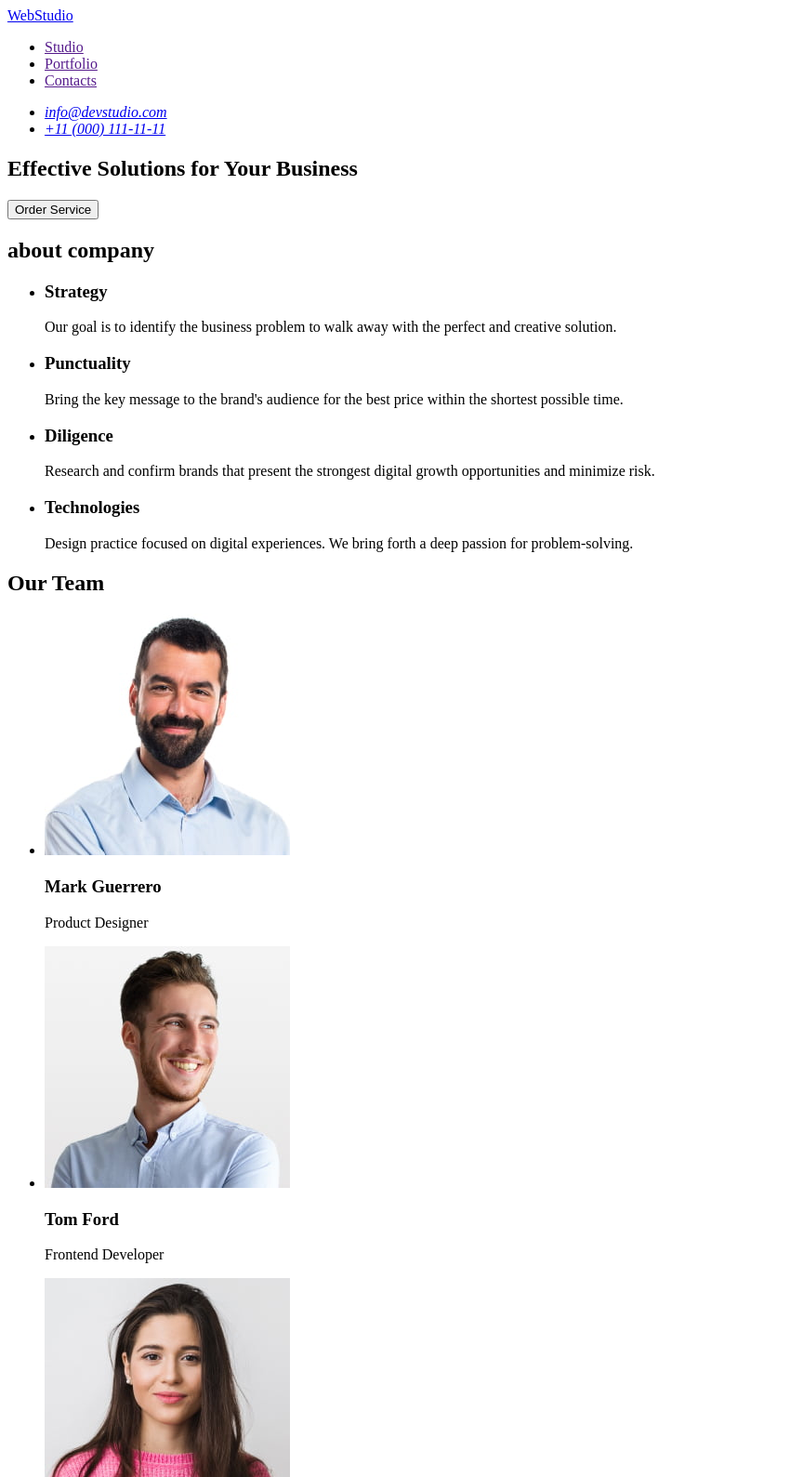
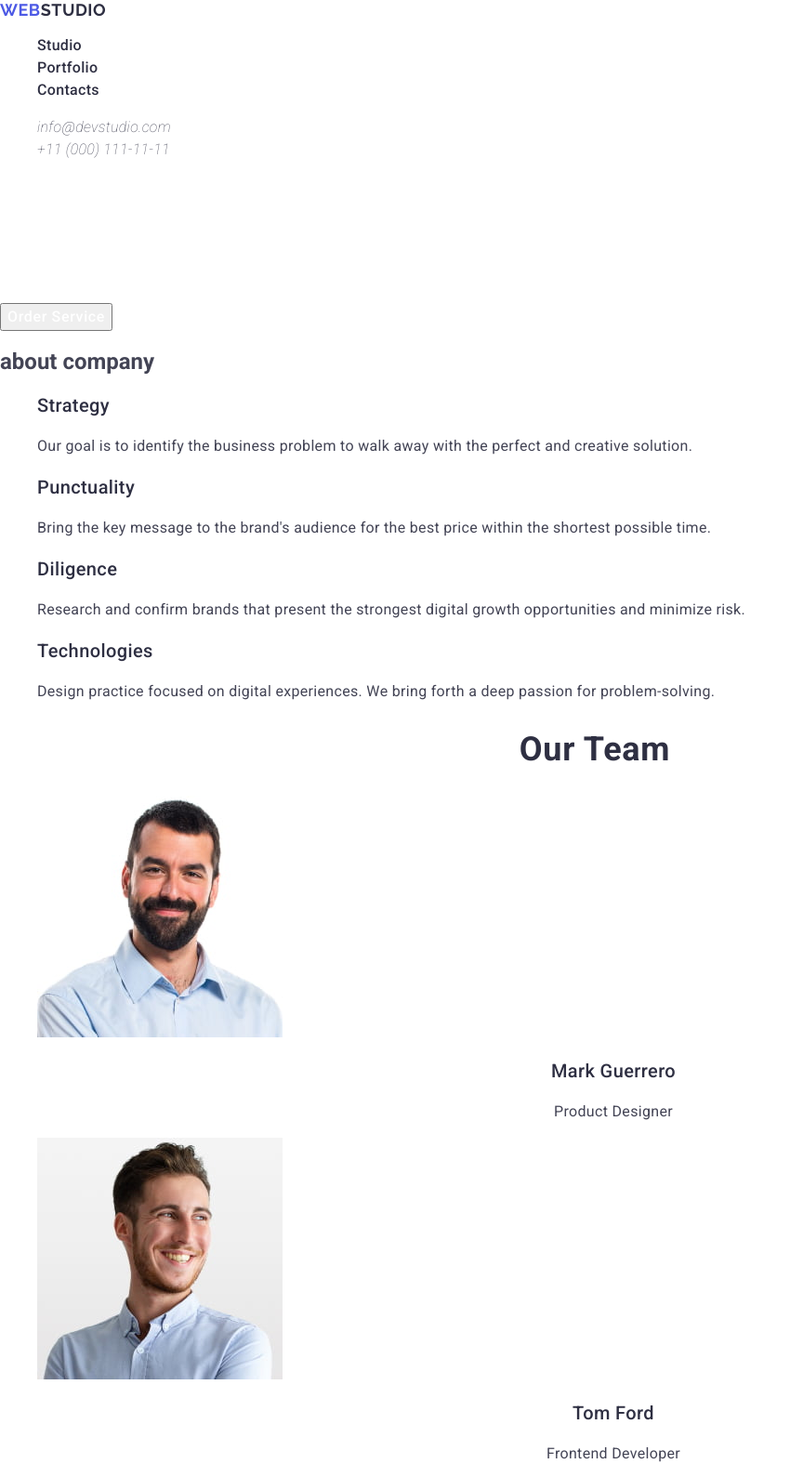
Before and after one commit to Shengeen/goit-markup-hw-02, a plain HTML site: page index.html in a window 1280 px wide. Shown: the top 1589 px of the page at 93% size, without its empty margins (0-864 px from the left). Drawn offline with nearby package versions, Linux system fonts and the light colour scheme.

Commit message:
homework2

```diff
--- /dev/null
+++ b/css/styles.css
@@ -0,0 +1,142 @@
+/* =========Common styles */
+ul,
+li {
+  list-style-type: none;
+}
+
+a {
+  color: inherit;
+  text-decoration: none;
+}
+
+button {
+  cursor: pointer;
+}
+
+body {
+  font-family: "Roboto", sans-serif;
+  color: #434455;
+  background-color: #fff;
+}
+/* ========= /Common styles */
+
+/* ========= Page header */
+.page-logo {
+  font-family: "Raleway", sans-serif;
+  font-weight: 700;
+  font-size: 18px;
+  line-height: 1.16667;
+  letter-spacing: 0.03em;
+  text-transform: uppercase;
+  color: #2e2f42;
+}
+.logo-other-color {
+  color: #4d5ae5;
+}
+.menu {
+  font-weight: 500;
+  font-size: 16px;
+  line-height: 1.5;
+  letter-spacing: 0.02em;
+  color: #2e2f42;
+}
+.page-address {
+  font-size: 16px;
+  line-height: 1.5;
+  letter-spacing: 0.02em;
+}
+/* ========= /Page header */
+
+/* ========= Hero section */
+.main-headline {
+  font-weight: 700;
+  font-size: 56px;
+  line-height: 1.07143;
+  letter-spacing: 0.02em;
+  text-align: center;
+  color: #fff;
+}
+.main-button {
+  font-weight: 500;
+  font-size: 16px;
+  line-height: 1.5;
+  letter-spacing: 0.04em;
+  color: #fff;
+}
+
+.second-section-headline {
+  font-weight: 500;
+  font-size: 20px;
+  line-height: 1.2;
+  letter-spacing: 0.02em;
+  color: #2e2f42;
+}
+.second-section-text {
+  font-weight: 400;
+  font-size: 16px;
+  line-height: 1.5;
+  letter-spacing: 0.02em;
+}
+.third-section-headline {
+  font-weight: 700;
+  font-size: 36px;
+  line-height: 1.11111;
+  letter-spacing: 0.02em;
+  text-align: center;
+  color: #2e2f42;
+}
+.people-names {
+  font-weight: 500;
+  font-size: 20px;
+  line-height: 1.2;
+  letter-spacing: 0.02em;
+  text-align: center;
+  color: #2e2f42;
+}
+.people-job {
+  font-size: 16px;
+  line-height: 1.5;
+  letter-spacing: 0.02em;
+  text-align: center;
+}
+.fourth-section {
+  font-weight: 700;
+  font-size: 36px;
+  line-height: 1.11111;
+  letter-spacing: 0.02em;
+  text-align: center;
+  color: #2e2f42;
+}
+.portfolio-sections {
+  font-weight: 500;
+  font-size: 20px;
+  line-height: 1.2;
+  letter-spacing: 0.02em;
+  color: #2e2f42;
+}
+.portfolio-text {
+  font-size: 16px;
+  line-height: 1.5;
+  letter-spacing: 0.02em;
+}
+/* ========= /Hero section */
+/* ========= /Footer section */
+.footer-logo {
+  font-family: "Raleway", sans-serif;
+  font-weight: 700;
+  font-size: 18px;
+  line-height: 1.16667;
+  letter-spacing: 0.03em;
+  text-transform: uppercase;
+  color: #f4f4fd;
+}
+.footer-logo-other-color {
+  color: #4d5ae5;
+}
+.footer-text {
+  font-size: 16px;
+  line-height: 1.5;
+  letter-spacing: 0.02em;
+  color: #f4f4fd;
+}
+/* ========= /Footer section */
--- a/index.html
+++ b/index.html
@@ -4,114 +4,205 @@
     <meta charset="UTF-8" />
     <meta name="viewport" content="width=device-width, initial-scale=1.0" />
     <title>WebStudio</title>
+    <link rel="preconnect" href="https://fonts.googleapis.com" />
+    <link rel="preconnect" href="https://fonts.gstatic.com" crossorigin />
+    <link
+      href="https://fonts.googleapis.com/css2?family=Raleway:wght@700&family=Roboto:ital,wght@0,400;0,500;0,700;1,100&display=swap"
+      rel="stylesheet"
+    />
+    <link
+      rel="stylesheet"
+      href="https://cdnjs.cloudflare.com/ajax/libs/modern-normalize/3.0.1/modern-normalize.min.css"
+    />
+    <link rel="stylesheet" href="./css/styles.css" />
   </head>
   <body>
     <!-- Page header -->
-    <header>
-      <nav>
-        <a href="./index.html"> WebStudio </a>
-        <ul>
-          <li><a href="">Studio</a></li>
-          <li><a href="">Portfolio</a></li>
-          <li><a href="">Contacts</a></li>
+    <header class="page-header">
+      <nav class="page-navigation">
+        <a class="page-logo" href="./index.html">
+          <span class="logo-other-color">Web</span>Studio
+        </a>
+        <ul class="menu">
+          <li class="menu-list"><a class="menu-link" href="">Studio</a></li>
+          <li class="menu-list"><a class="menu-link" href="">Portfolio</a></li>
+          <li class="menu-list"><a class="menu-link" href="">Contacts</a></li>
         </ul>
       </nav>
-      <address>
-        <ul>
-          <li><a href="mailto:info@devstudio.com">info@devstudio.com</a></li>
-          <li><a href="tel:+110001111111">+11 (000) 111-11-11</a></li>
+      <address class="page-address">
+        <ul class="address-menu">
+          <li class="address-list">
+            <a class="address-link" href="mailto:info@devstudio.com"
+              >info@devstudio.com</a
+            >
+          </li>
+          <li class="address-list">
+            <a class="address-link" href="tel:+110001111111"
+              >+11 (000) 111-11-11</a
+            >
+          </li>
         </ul>
       </address>
     </header>
     <main>
       <!-- hero section -->
-      <section>
-        <h1>Effective Solutions for Your Business</h1>
-        <button type="button">Order Service</button>
+      <section class="first-section">
+        <h1 class="main-headline">Effective Solutions for Your Business</h1>
+        <button class="main-button" type="button">Order Service</button>
       </section>
-      <section>
+      <section class="second-section">
         <!-- hide h2 later -->
         <h2>about company</h2>
-        <ul>
-          <li>
-            <h3>Strategy</h3>
-            <p>
+        <ul class="second-section-menu">
+          <li class="second-section-list">
+            <h3 class="second-section-headline">Strategy</h3>
+            <p class="second-section-text">
               Our goal is to identify the business problem to walk away with the
               perfect and creative solution.
             </p>
           </li>
-          <li>
-            <h3>Punctuality</h3>
-            <p>
+          <li class="second-section-list">
+            <h3 class="second-section-headline">Punctuality</h3>
+            <p class="second-section-text">
               Bring the key message to the brand's audience for the best price
               within the shortest possible time.
             </p>
           </li>
-          <li>
-            <h3>Diligence</h3>
-            <p>
+          <li class="second-section-list">
+            <h3 class="second-section-headline">Diligence</h3>
+            <p class="second-section-text">
               Research and confirm brands that present the strongest digital
               growth opportunities and minimize risk.
             </p>
           </li>
-          <li>
-            <h3>Technologies</h3>
-            <p>
+          <li class="second-section-list">
+            <h3 class="second-section-headline">Technologies</h3>
+            <p class="second-section-text">
               Design practice focused on digital experiences. We bring forth a
               deep passion for problem-solving.
             </p>
           </li>
         </ul>
       </section>
-      <section>
-        <h2>Our Team</h2>
-        <ul>
-          <li>
+      <section class="third-section">
+        <h2 class="third-section-headline">Our Team</h2>
+        <ul class="third-section-menu">
+          <li class="third-section-list">
             <img
               src="./images/mark1.jpg"
               alt="Mark Guerrero photo"
               width="264"
               height="260"
             />
-            <h3>Mark Guerrero</h3>
-            <p>Product Designer</p>
+            <h3 class="people-names">Mark Guerrero</h3>
+            <p class="people-job">Product Designer</p>
           </li>
-          <li>
+          <li class="third-section-list">
             <img
               src="./images/tom1.jpg"
               alt="Tom Ford photo"
               width="264"
               height="260"
             />
-            <h3>Tom Ford</h3>
-            <p>Frontend Developer</p>
+            <h3 class="people-names">Tom Ford</h3>
+            <p class="people-job">Frontend Developer</p>
           </li>
-          <li>
+          <li class="third-section-list">
             <img
               src="./images/camila1.jpg"
               alt="Camila Garcia photo"
               width="264"
               height="260"
             />
-            <h3>Camila Garcia</h3>
-            <p>Marketing</p>
+            <h3 class="people-names">Camila Garcia</h3>
+            <p class="people-job">Marketing</p>
           </li>
-          <li>
+          <li class="third-section-list">
             <img
               src="./images/daniel1.jpg"
               alt="Daniel Wilson photo"
               width="264"
               height="260"
             />
-            <h3>Daniel Wilson</h3>
-            <p>UI Designer</p>
+            <h3 class="people-names">Daniel Wilson</h3>
+            <p class="people-job">UI Designer</p>
+          </li>
+        </ul>
+      </section>
+      <section class="fourth-section">
+        <h2 class="fourth-section-headline">Our Portfolio</h2>
+        <ul class="fourth-section-menu">
+          <li class="fourth-section-list">
+            <img
+              src="/goit-markup-hw-02/images/portfolio/bank-app.jpg"
+              alt="banking app photo"
+              width="360"
+              height="300"
+            />
+            <h3 class="portfolio-sections">Banking App</h3>
+            <p class="portfolio-text">App</p>
+          </li>
+          <li class="fourth-section-list">
+            <img
+              src="/goit-markup-hw-02/images/portfolio/cashless-payment.jpg"
+              alt="cashless payment photo"
+              width="360"
+              height="300"
+            />
+            <h3 class="portfolio-sections">Cashless Payment</h3>
+            <p class="portfolio-text">Marketing</p>
+          </li>
+          <li class="fourth-section-list">
+            <img
+              src="/goit-markup-hw-02/images/portfolio/meditation-app.jpg"
+              alt="meditation app photo"
+              width="360"
+              height="300"
+            />
+            <h3 class="portfolio-sections">Meditation App</h3>
+            <p class="portfolio-text">App</p>
+          </li>
+          <li class="fourth-section-list">
+            <img
+              src="/goit-markup-hw-02/images/portfolio/taxi-service.jpg"
+              alt="taxi service photo"
+              width="360"
+              height="300"
+            />
+            <h3 class="portfolio-sections">Taxi Service</h3>
+            <p class="portfolio-text">Marketing</p>
+          </li>
+          <li class="fourth-section-list">
+            <img
+              src="/goit-markup-hw-02/images/portfolio/screen-illustrations.jpg"
+              alt="screen illustrations photo"
+              width="360"
+              height="300"
+            />
+            <h3 class="portfolio-sections">Screen Illustrations</h3>
+            <p class="portfolio-text">Design</p>
+          </li>
+          <li class="fourth-section-list">
+            <img
+              src="/goit-markup-hw-02/images/portfolio/online-courses.jpg"
+              alt="online courses photo"
+              width="360"
+              height="300"
+            />
+            <h3 class="portfolio-sections">Online Courses</h3>
+            <p class="portfolio-text">Marketing</p>
           </li>
         </ul>
       </section>
     </main>
-    <footer>
-      <a href="./index.html">WebStudio</a>
-      <p>
+
+    <!--page footer-->
+    <footer class="page-footer">
+      <a class="footer-logo" href="./index.html">
+        <span class="footer-logo-other-color">Web</span>
+        Studio</a
+      >
+      <p class="footer-text">
         Increase the flow of customers and sales for your business with digital
         marketing & growth solutions.
       </p>
```
Also changed, not shown: images/portfolio/bank-app.jpg (added), images/portfolio/cashless-payment.jpg (added), images/portfolio/meditation-app.jpg (added), images/portfolio/online-courses.jpg (added), images/portfolio/screen-illustrations.jpg (added), images/portfolio/taxi-service.jpg (added).
